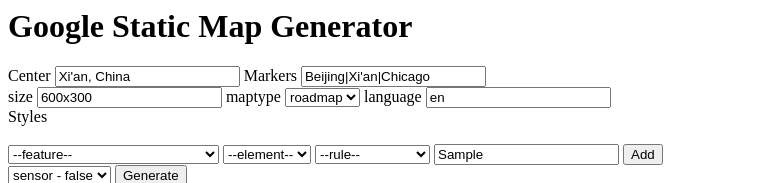
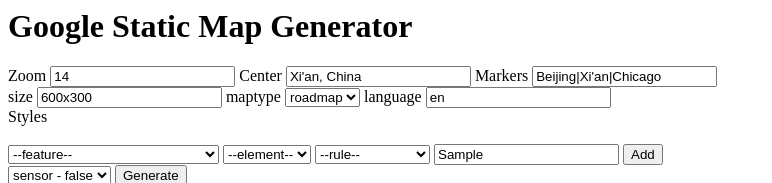
Before and after one commit to mechiland/google_static_map_generator, a plain HTML site: page index.html in a window 1280 px wide. Both pictures are taken after typing "Sample" into the empty fields and a click on the button "Generate". Shown: the top 183 px of the page, without its empty margins (0-772 px from the left). Drawn offline with Linux system fonts and the light colour scheme.

Commit message:
add zoom

```diff
--- a/app.js
+++ b/app.js
@@ -18,6 +18,7 @@ function lazy_load_img(url, loading_func, loaded_func) {
 function draw_map() {
   params = {}
   params["center"] = $("#cfg_center").val();
+  params["zoom"] = $("#txt_zoom").val();
   params["maptype"] = $("#cfg_maptype").val();
   params["language"] = $("#cfg_language").val();
   params["markers"] = $("#cfg_markers").val();
--- a/index.html
+++ b/index.html
@@ -11,6 +11,8 @@
     <h1>Google Static Map Generator</h1>
     <div class="configs">
       <div class="section">
+        <label>Zoom</label>
+        <input type="text" id="txt_zoom" value="14">
         <label>Center</label>
         <input type="text" id="cfg_center" value="Xi'an, China">
         <label>Markers</label>
```
